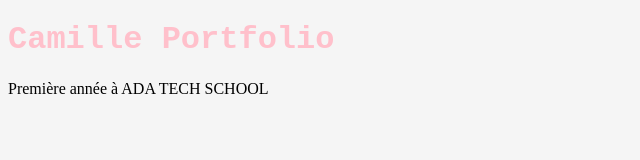
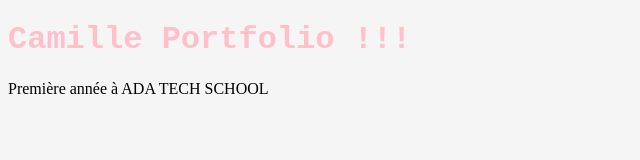
Before and after one commit to Camille-lt/Camille-lt.github.io, a plain HTML site: page index.html in a window 1280 px wide. Shown: the full height of the page, 0-640 px from the left. Drawn offline with Linux system fonts and the light colour scheme.

Commit message:
Update index.html

```diff
--- a/index.html
+++ b/index.html
@@ -7,7 +7,7 @@
     <link rel="stylesheet" href= "index.css"/>
 </head>
 <body>
-    <h1> Camille Portfolio </h1>
+    <h1> Camille Portfolio !!! </h1>
     <p> Première année à ADA TECH SCHOOL </p>
 </body>
 </html>
```
